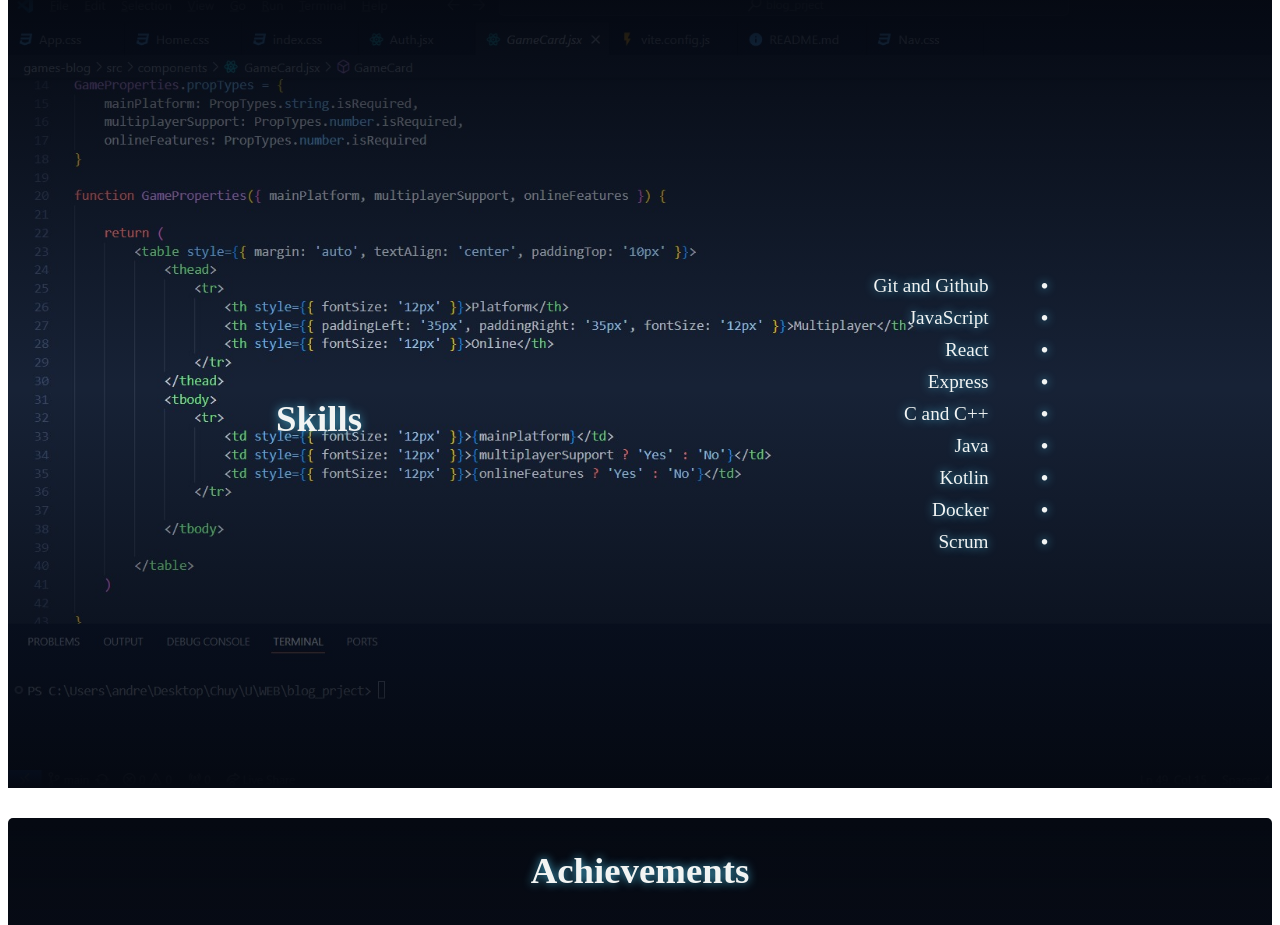
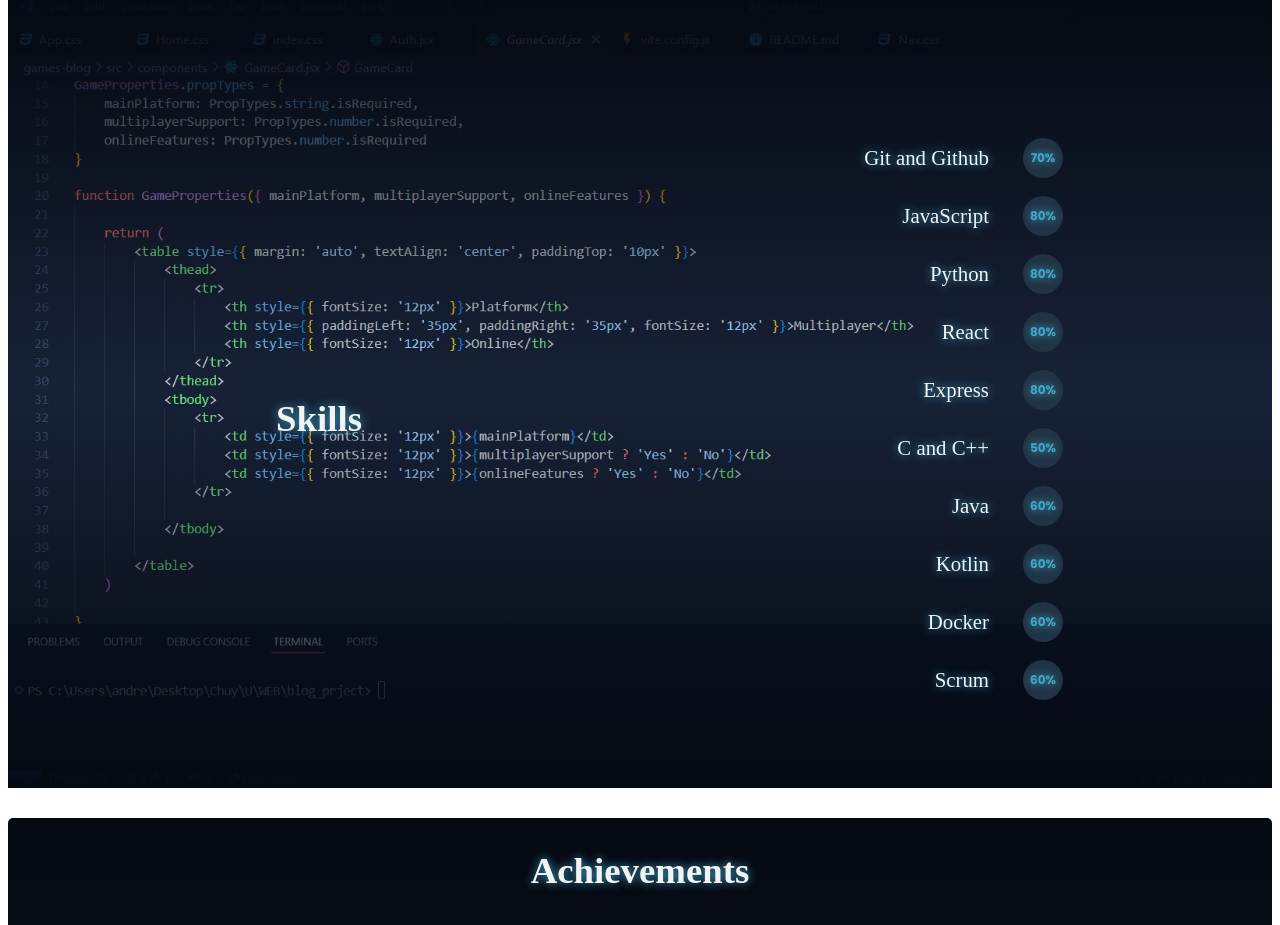
Before and after one commit to chuy-zip/PORTAFOLIO, a React (Vite) app: page / in a window 1280 px wide. Shown: the part 2460-3385 px from the top of the page. Built offline with nearby package versions, Linux system fonts and the light colour scheme; the HTML template or start-up script is replaced by a standard one.

Commit message:
Improved nav and skills

```diff
--- a/src/components/NavBar.jsx
+++ b/src/components/NavBar.jsx
@@ -6,42 +6,36 @@ function NavBar() {
     return (
         <div className="navbar">
             <a
-                href="#IntroSection"
                 className={page === 'IntroSection' ? 'selectedNav' : 'navbarStyle2'}
                 onClick={() => navigate('IntroSection')}
             >
                 Introduction
             </a>
             <a
-                href="#AboutSection"
                 className={page === 'AboutSection' ? 'selectedNav' : 'navbarStyle2'}
                 onClick={() => navigate('AboutSection')}
             >
                 About me
             </a>
             <a
-                href="#ProjectsSection"
                 className={page === 'ProjectsSection' ? 'selectedNav' : 'navbarStyle2'}
                 onClick={() => navigate('ProjectsSection')}
             >
                 Projects
             </a>
             <a
-                href="#SkillsSection"
                 className={page === 'SkillsSection' ? 'selectedNav' : 'navbarStyle2'}
                 onClick={() => navigate('SkillsSection')}
             >
                 Skills
             </a>
             <a
-                href="#AchievementsSection"
                 className={page === 'AchievementsSection' ? 'selectedNav' : 'navbarStyle2'}
                 onClick={() => navigate('AchievementsSection')}
             >
                 Achievements
             </a>
             <a
-                href="#ContactSection"
                 className={page === 'ContactSection' ? 'selectedNav' : 'navbarStyle2'}
                 onClick={() => navigate('ContactSection')}
             >
--- /dev/null
+++ b/src/components/PercentageCircle.jsx
@@ -0,0 +1,16 @@
+import '@styles/Percentage.css'
+import PropTypes from 'prop-types'
+
+PercentageCircle.propTypes = {
+    percentage: PropTypes.string.isRequired
+}
+
+function PercentageCircle( { percentage } ) {
+    return (
+        <div className="circle">
+            <div className="inside-content">{percentage}</div>
+        </div>
+    )
+}
+
+export default PercentageCircle
--- a/src/hooks/useProjectData.jsx
+++ b/src/hooks/useProjectData.jsx
@@ -24,7 +24,7 @@ const ProjectDataProvider = ({ children }) => {
             title: 'Learn with Copython',
             extension: 'Copython',
             description: 'This project was made with the purpose of helping people who are starting their programming journey. With the help of short introductory courses on fundamental topics like data types, simple data structures, conditional statements, and an AI-powered chat, the main goal is to provide a friendly introduction to coding. This app was made with Android Studio, Jetpack Compose, Firebase, and the Palm API (the previous AI API from Google).',
-            technologies: ["Android, Google AI, Android Studio, jetpack compose, firebase"]
+            technologies: ["Android, Google AI, Android Studio, jetpack compose, firebase, kotlin"]
         },
         'ProjectsSection/Physics': {
             img: PhysicsImg,
--- a/src/styles/App.css
+++ b/src/styles/App.css
@@ -147,9 +147,10 @@
   transition: 0.3s;
 }
 
-@media (max-width: 420px) {
+@media (max-width: 435px) {
   .projectCardContainer {
     width: 300px;
+    height: 250px;
   }
 }
 
@@ -174,9 +175,10 @@
   height: 212px;
 }
 
-@media (max-width: 420px) {
+@media (max-width: 435px) {
   .cardHeader.photo img {
     width: 300px;
+    height: 180px;
   }
 }
 
@@ -218,58 +220,22 @@
   justify-content: center;
 }
 
-.custom-list {
-  list-style: none;
-  /* Remove default list styling */
-  padding: 0;
+.custom-table {
+  width: 40%;
   color: var(--grey);
-  display: flex;
-  flex-direction: column;
-  align-items: end;
-  justify-content: center;
+  border: none;
+  text-shadow: 0 0px 10px var(--l_blue);
+  font-size: 1.3em;
 }
 
-.custom-list li {
-  position: relative;
-  padding-right: 60px;
-  padding-bottom: 10px;
+.custom-table td {
+  border: none;
+  padding: 8px 16px;
   text-align: right;
-  font-size: 1.2em;
-  text-shadow: 0px 0px 10px var(--l_blue);
 }
 
-.custom-list li::after {
-  content: '•';
-  position: absolute;
-  right: 0;
-  color: var(--grey);
-  font-size: 1.2em;
-  line-height: 1;
-}
-
-@media (max-width: 620px) {
-  .custom-list {
-    align-items: center;
-  }
-}
-
-@media (max-width: 620px) {
-  .custom-list li {
-    text-align: center;
-    padding-right: 0px;
-  }
-}
-
-@media (max-width: 620px) {
-  .custom-list li::after {
-    content: '';
-  }
-}
-
-@media (max-width: 620px) {
-  .custom-list-cont {
-    justify-content: space-evenly;
-  }
+.custom-table td:nth-child(2) {
+  text-align: center;
 }
 
 #AchievementsSection {
--- /dev/null
+++ b/src/styles/Percentage.css
@@ -0,0 +1,19 @@
+@import url('https://fonts.googleapis.com/css2?family=Poppins:wght@700');
+
+.circle {
+  width: 40px;
+  height: 40px;
+  background: #213344;
+  border-radius: 50%;
+  display: flex;
+  justify-content: center;
+  align-items: center;
+  position: relative;
+}
+
+.inside-content {
+  font-weight: 700;
+  font-family: "Poppins", sans-serif;
+  font-size: 12px; /* Adjust font size to fit within the smaller circle */
+  color: var(--l_blue); /* You can change the color as needed */
+}
--- a/src/views/Project.jsx
+++ b/src/views/Project.jsx
@@ -26,8 +26,7 @@ function Project() {
             <div className="projectContainerText">
                 <h2 className='projectTitle'>{ProjectData.title}</h2>
                 <h3 className='thirdTitle'>
-                    <a href="#IntroSection"
-                        className='routeNav'
+                    <a  className='routeNav'
                         onClick={() => navigate('ProjectsSection')}
                     >ProjectsSection</a> {'>'} {ProjectData.extension}
                 </h3>
--- a/src/views/Skills.jsx
+++ b/src/views/Skills.jsx
@@ -1,3 +1,19 @@
+import React from 'react';
+import PercentageCircle from "@components/PercentageCircle";
+
+const skills = [
+    { name: "Git and Github", percentage: '70%' },
+    { name: "JavaScript", percentage: '80%' },
+    { name: "Python", percentage: '80%' },
+    { name: "React", percentage: '80%' },
+    { name: "Express", percentage: '80%' },
+    { name: "C and C++", percentage: '50%' },
+    { name: "Java", percentage: '60%' },
+    { name: "Kotlin", percentage: '60%' },
+    { name: "Docker", percentage: '60%' },
+    { name: "Scrum", percentage: '60%' }
+];
+
 function Skills() {
     return (
         <div id="SkillsSection">
@@ -7,21 +23,20 @@ function Skills() {
                     <h2 className='secondTitle'>Skills</h2>
                 </div>
                 <div className="custom-list-cont">
-                    <ul className="custom-list">
-                        <li>Git and Github</li>
-                        <li>JavaScript</li>
-                        <li>React</li>
-                        <li>Express</li>
-                        <li>C and C++</li>
-                        <li>Java</li>
-                        <li>Kotlin</li>
-                        <li>Docker</li>
-                        <li>Scrum</li>
-                    </ul>
+                    <table className="custom-table">
+                        <tbody>
+                            {skills.map((skill, index) => (
+                                <tr key={index}>
+                                    <td>{skill.name}</td>
+                                    <td><PercentageCircle percentage={skill.percentage} /></td>
+                                </tr>
+                            ))}
+                        </tbody>
+                    </table>
                 </div>
             </div>
         </div>
-    )
+    );
 }
 
-export default Skills
+export default Skills;
```
